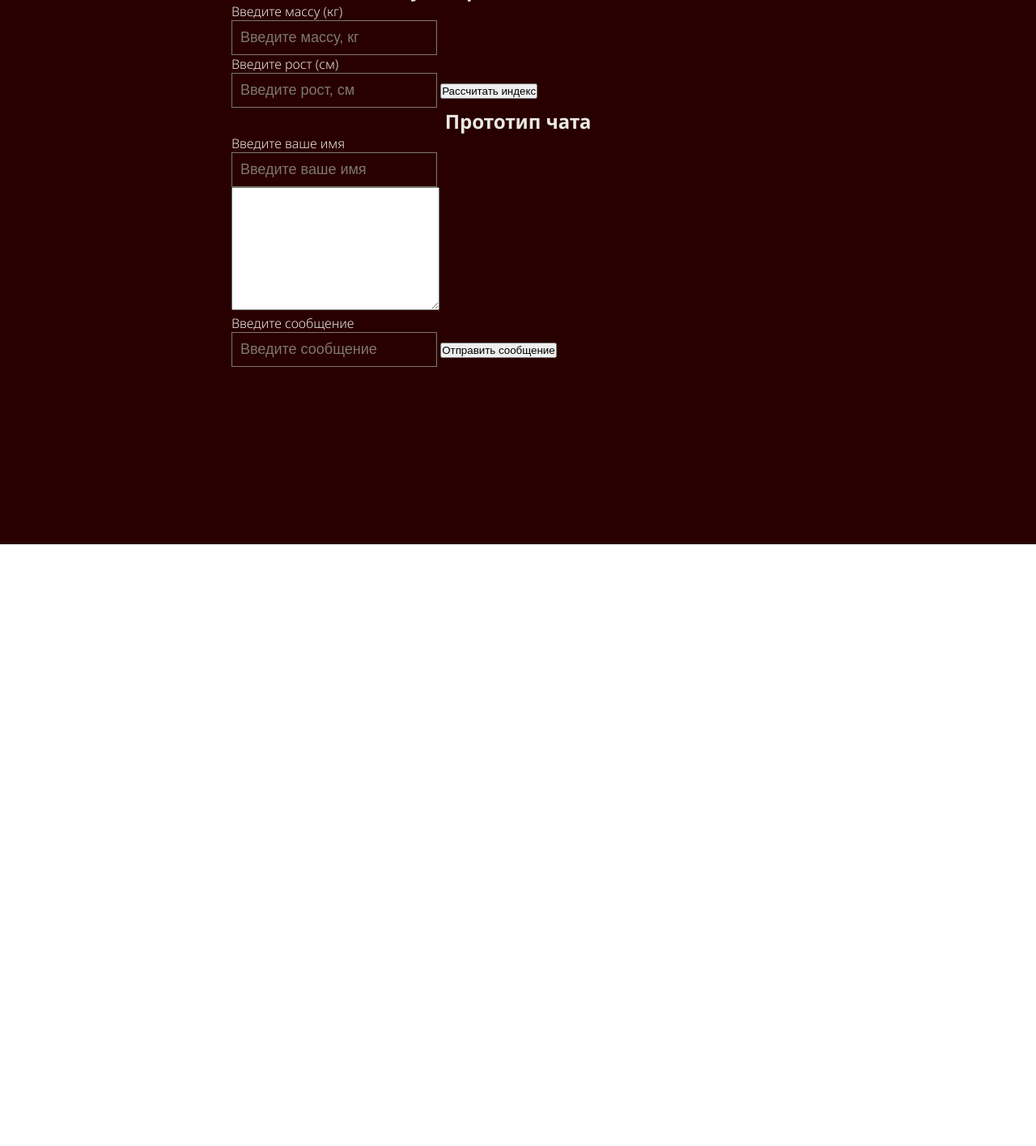
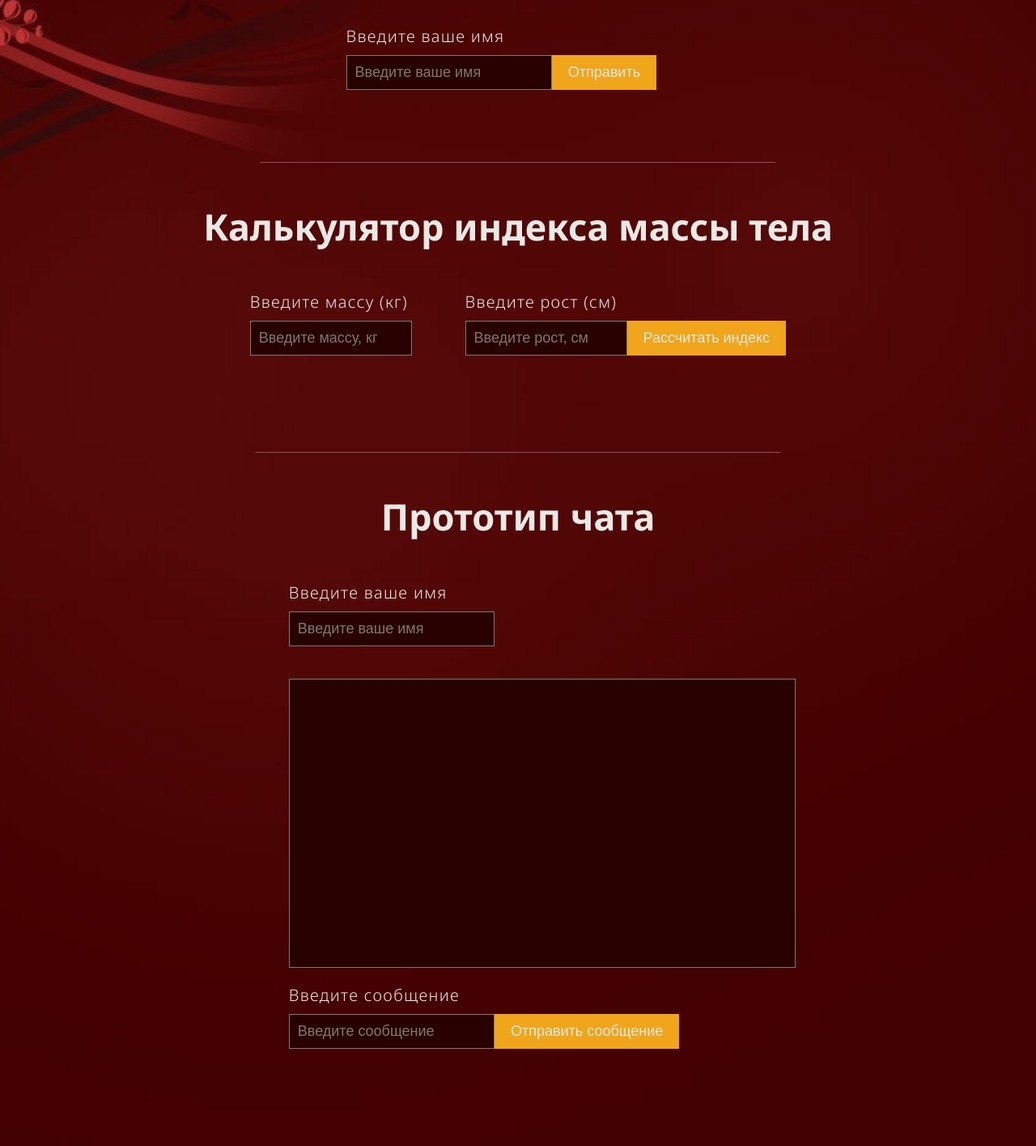
Before and after one commit to Andrei2348/Practice-JS, a plain HTML site: page index.html in a window 1280 px wide. Shown: the part 128-1543 px from the top of the page at 81% size. Before the commit the page ends 800 px from the top, so only its background shows below. Drawn offline with Linux system fonts and the light colour scheme.

Commit message:
finished

```diff
--- a/css/style.css
+++ b/css/style.css
@@ -65,13 +65,14 @@ body{
 
 .wrapper{
   min-height: 100%;
-  background-color: #280000 ;
+  background-image: url(../images/bcg.jpg);
+  background-position: top center;
+  background-size: cover;
 }
 
 .input{
   padding: 10px;
   background-color: #280000;
-  border: none;
   background-clip: padding-box;
   border: 1px solid #7e786d;
   font-size: 18px;
@@ -79,6 +80,8 @@ body{
   font-weight: 300;
   color: #ebe9e5;
   outline: 0;
+  margin-bottom: 20px;
+  height: 43px;
 }
 
 .input::placeholder{
@@ -87,23 +90,156 @@ body{
 
 .label{
   display: block;
+  font-size: 20px;
+  color: #ebe9e5;
+  margin-bottom: 10px;
+  letter-spacing: 1.3px;
 }
 
 .form{
   margin: 0 auto;
   width: 60%;
+}
 
-
+.welcome__form{
+  padding-bottom: 70px;
 }
 
 .title{
   text-align: center;
+  padding-top: 50px;
+  margin-bottom: 50px;
+  font-size: 45px;
+  line-height: 1.3;
+  font-weight: 700;
 }
+
 .form__wrapper{
+  width: 60%;
+  margin: 0 auto;
+  display: block;
+  position: relative;
+}
+
+.calculator__form-wrapper{
+  width: 100%;
+}
+
+.message__wrapper{
+  position: absolute;
+  bottom: 30px;
+  left: 20%;
+}
+
+.message__wrapper p{
+  font-size: 20px;
+  font-weight: 20px;
+  line-height: 1.2;
+  font-weight: 400;
+  padding-bottom: 20px;
+}
+
+.button{
+  border: none;
+  padding: 12px 20px 13px;
+  background-color: #f0a51a;
+  color: #ebe9e5;
+  margin:0 0 0 -4px;
+  font-size: 18px;
+  line-height: 1;
+  transition: all 0.5s ease-in-out;
+  height: 43px;
+}
+
+.button:hover{
+  background-color: hsla(39, 91%, 45%, 0.678);
+}
+
+.form__wrapper::after{
+  content: '';
+  position: absolute;
+  height: 1px;
+  width: 90%;
+  left: 50%;
+  bottom: 0;
+  transform: translateX(-50%);
+  background-color: #ebe9e555;
+}
+
+.calculator__form{
   display: flex;
-  width: 70%;
-  align-items: center;
-  justify-content: center;
-  text-align: center;
+  justify-content: space-around;
+  padding-bottom: 100px;
+}
 
+.calculator__form-inner + .calculator__form-inner{
+  margin-left: 20px;
 }
+
+.calculator__second-form{
+  display: flex;
+}
+
+.calculator__input{
+  width: 200px;
+}
+
+.calculator__button{
+  margin-left: 0;
+}
+.calculator__message{
+  left: 20%;
+  bottom: 10px;
+}
+.calculator__message p{
+  font-size: 16px;
+}
+
+.calculator__form-wrapper::after{
+  content: '';
+  position: absolute;
+  height: 1px;
+  width: 55%;
+  left: 50%;
+  bottom: 0;
+  transform: translateX(-50%);
+  background-color: #ebe9e555;
+}
+
+.chat__form{
+  display: flex;
+  flex-direction: column;
+  align-items: flex-start;
+  width: 80%;
+  padding-bottom: 80px;
+}
+
+.chat__form-wrapper::after{
+  display: none;
+}
+
+.chat-area{
+  padding: 10px;
+  background-color: #280000;
+  background-clip: padding-box;
+  border: 1px solid #7e786d;
+  font-size: 14px;
+  line-height: 1.2;
+  font-weight: 300;
+  color: #ebe9e5;
+  outline: 0;
+  margin-bottom: 20px;
+  resize: none;
+  white-space: pre-wrap;
+  overflow-wrap: break-word;
+}
+
+.chat__input{
+  margin-bottom: 40px;
+}
+
+.chat__message{
+  bottom: auto;
+  top: 86px;
+  left: 10%;
+}
--- a/index.html
+++ b/index.html
@@ -9,47 +9,62 @@
 <body>
   <div class="wrapper">
     <div class="container">
+
       <section class="welcome">
         <h2 class="welcome__title title">Привет, как Вас зовут?</h2>
         <div class="form__wrapper">
-
-          <form id="welcome__form" class="form">
+          <form id="welcome__form" class="welcome__form form">
             <label class="label" for="welcome__input">Введите ваше имя</label>
             <input class="welcome__input input" id="welcome__input" type="text" placeholder="Введите ваше имя">
-            <input class="welcome__button" type="submit" value="Отправить">
+            <input class="welcome__button button" type="submit" value="Отправить">
           </form>
+          <div class="welcome__message message__wrapper">
+            <p id="welcome__message"></p>
           </div>
-        <p id="welcome__message"></p>
+        </div>
       </section>
 
       <section class="calculator">
         <h2 class="calculator__title  title">Калькулятор индекса массы тела</h2>
-        <form id="calculator__form" class="form">
+        <div class="calculator__form-wrapper form__wrapper">
+          <form id="calculator__form" class="calculator__form form">
+            <div class="calculator__form-inner">
               <label class="label" for="calculator__input-massa">Введите массу (кг)</label>
               <input class="calculator__input input" id="calculator__input-massa" type="text" placeholder="Введите массу, кг">
-
+            </div>
+            <div class="calculator__form-inner">
               <label class="label" for="calculator__input-height">Введите рост (см)</label>
+              <div class="calculator__second-form">
                 <input class="calculator__input input" id="calculator__input-height" type="text" placeholder="Введите рост, см">
-
-          <input class="calculator__button" type="submit" value="Рассчитать индекс">
+                <input class="calculator__button button" type="submit" value="Рассчитать индекс">
+              </div>
+            </div>
           </form>
+          <div class="calculator__message message__wrapper">
             <p id="calculator__message-result"></p>
             <p id="calculator__message-status"></p>
+          </div>
+        </div>
       </section>
 
       <section class="chat">
         <h2 class="chat__title  title">Прототип чата</h2>
-        <form id="chat__form" class="form">
+        <div class="chat__form-wrapper form__wrapper">
+          <div class="chat__message message__wrapper">
+            <p id="chat__message"></p>
+          </div>
+          <form id="chat__form" class="chat__form form">
             <label class="label" for="chat__input-name">Введите ваше имя</label>
             <input class="chat__input input" id="chat__input-name" type="text" placeholder="Введите ваше имя">
-          <p id="chat__message"></p>
-          <textarea id="chat__area" cols="30" rows="10"></textarea>
+            <textarea class="chat-area" id="chat__area" cols="70" rows="20" readonly></textarea>
             <label class="label" for="chat__input-message">Введите сообщение</label>
+            <div class="chat__form-inner">
               <input class="chat__input input" id="chat__input-message" type="text" placeholder="Введите сообщение">
-          <input class="chat__button" type="submit" value="Отправить сообщение">
+              <input class="chat__button button" type="submit" value="Отправить сообщение">
+            </div>
           </form>
+        </div>
       </section>
-
     </div>
   </div>
   <script src="js/main.js"></script>
--- a/js/main.js
+++ b/js/main.js
@@ -84,7 +84,7 @@ function chat(){
   chatInputMessage.value = '';
   let today = new Date();
   let userName = '';
-  let messages = 'Привет участникам чата! \---------------------------';
+  let messages = 'Привет участникам чата!';
   let inputMessage = '';
   let timeNow = '';
   chatForm.addEventListener('submit', function(event) {
@@ -92,7 +92,7 @@ function chat(){
     timeNow = today.toLocaleTimeString('ru-RU');
     userName = chatInputName.value;
     if (userName == ''){
-      chatMessage.innerHTML = 'Введите ваше имя.';
+      chatMessage.innerHTML = 'Для продолжения введите ваше имя!!!';
     } else {
       inputMessage = chatInputMessage.value;
       messages = messages + '\n' + userName + ': '+ inputMessage + '\n' + timeNow;
```
Also changed, not shown: images/bcg.jpg (added). Lines whose indentation alone changed are shown as unchanged.
